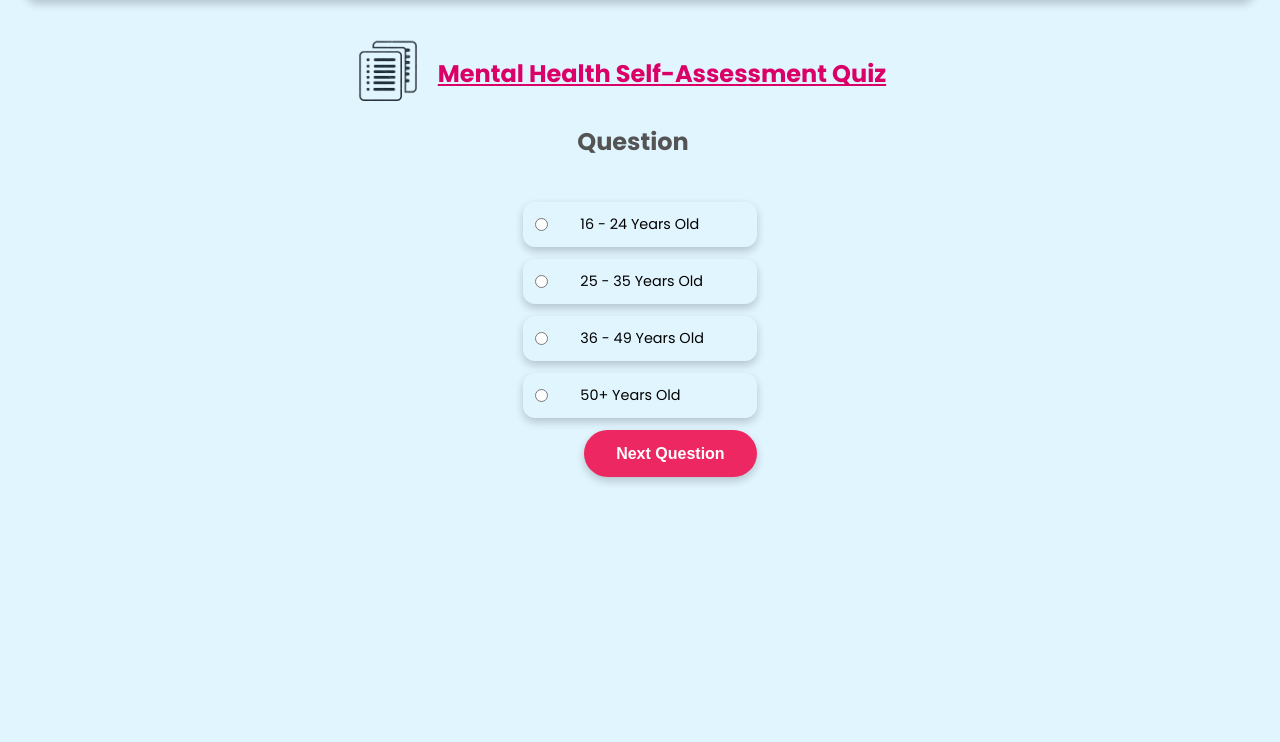
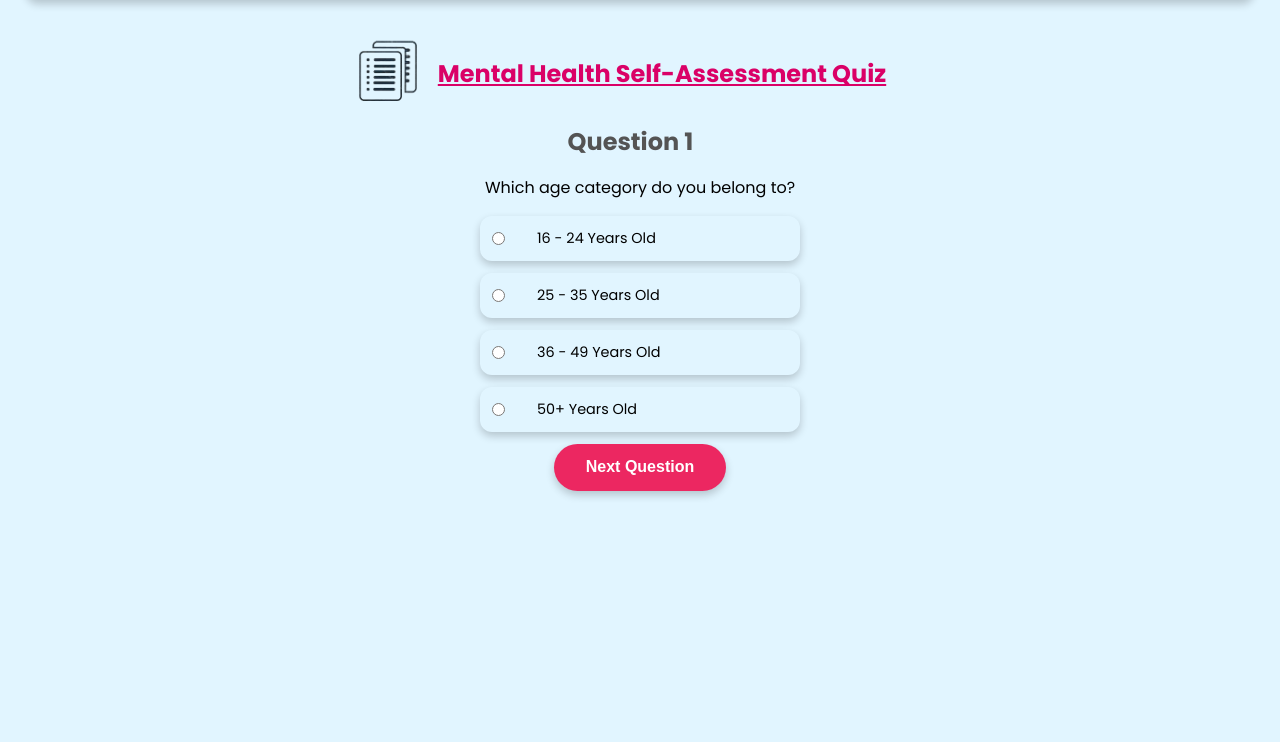
Before and after one commit to Mask02/Better-Days, a Flask app: page /quiz in a window 1280 px wide. Shown: the part 67-809 px from the top of the page. Run offline with Flask 2, Linux system fonts and the light colour scheme.

Commit message:
quiz css changes

```diff
--- a/static/css/styles.css
+++ b/static/css/styles.css
@@ -372,13 +372,24 @@
     margin-right:6%;
     color: rgb(84, 84, 84);
 }
+.question_box{
+    display:flex;
+    flex-direction: column;
+    align-items: center;
+}
 .question_box p{
     font-size:medium;
     padding-bottom: 1.7rem;
 }
+#quiz_1_p{
+    padding-bottom: 1rem !important;
+}
 .question_box .buttons button{
-    margin-top: 0rem !important;
-    margin-left: 3.8rem;
+    margin-top: 1rem !important;
+    /* margin-left: 3.8rem; */
+}
+#quiz_1_btn{
+    margin-top:-1rem !important;
 }
 /* Customize the label (the container) */
 .container {
@@ -386,6 +397,7 @@
     display: flex;
     justify-content: flex-start;
     gap: 2rem;
+    width: 20rem;
     position: relative;
     padding-left: 35px;
     margin-bottom: 12px;
--- a/templates/quiz.html
+++ b/templates/quiz.html
@@ -16,8 +16,8 @@
           </div>
         </div>
         <div class="question_box">
-           <h2>Question {{q_number}}</h2>
-          <p>{{question}}</p>
+          <h2>Question 1</h2>
+          <p id="quiz_1_p">Which age category do you belong to?</p>
           <div>
             <form action="">
             <label class="container">
@@ -39,7 +39,7 @@
             </label>
           </form>
           </div>
-          <div class="buttons">
+          <div class="buttons" id="quiz_1_btn">
             <button onclick="location.href='{{url_for('quiz_main', q_number=0)}}'">Next Question</button>
           </div>
         </div>
```
Also changed, not shown: templates/quiz2.html (+7 -6 lines).
